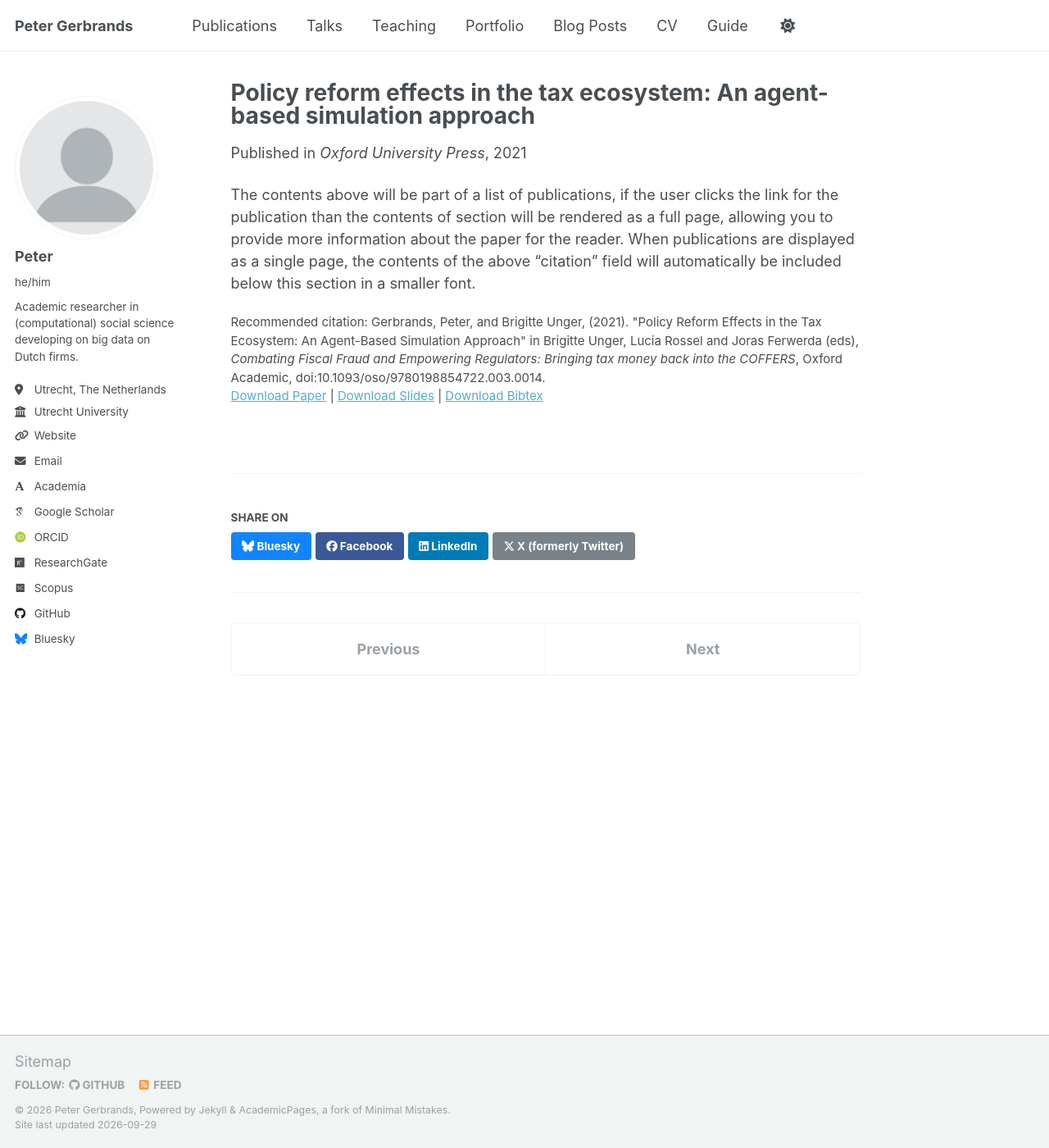
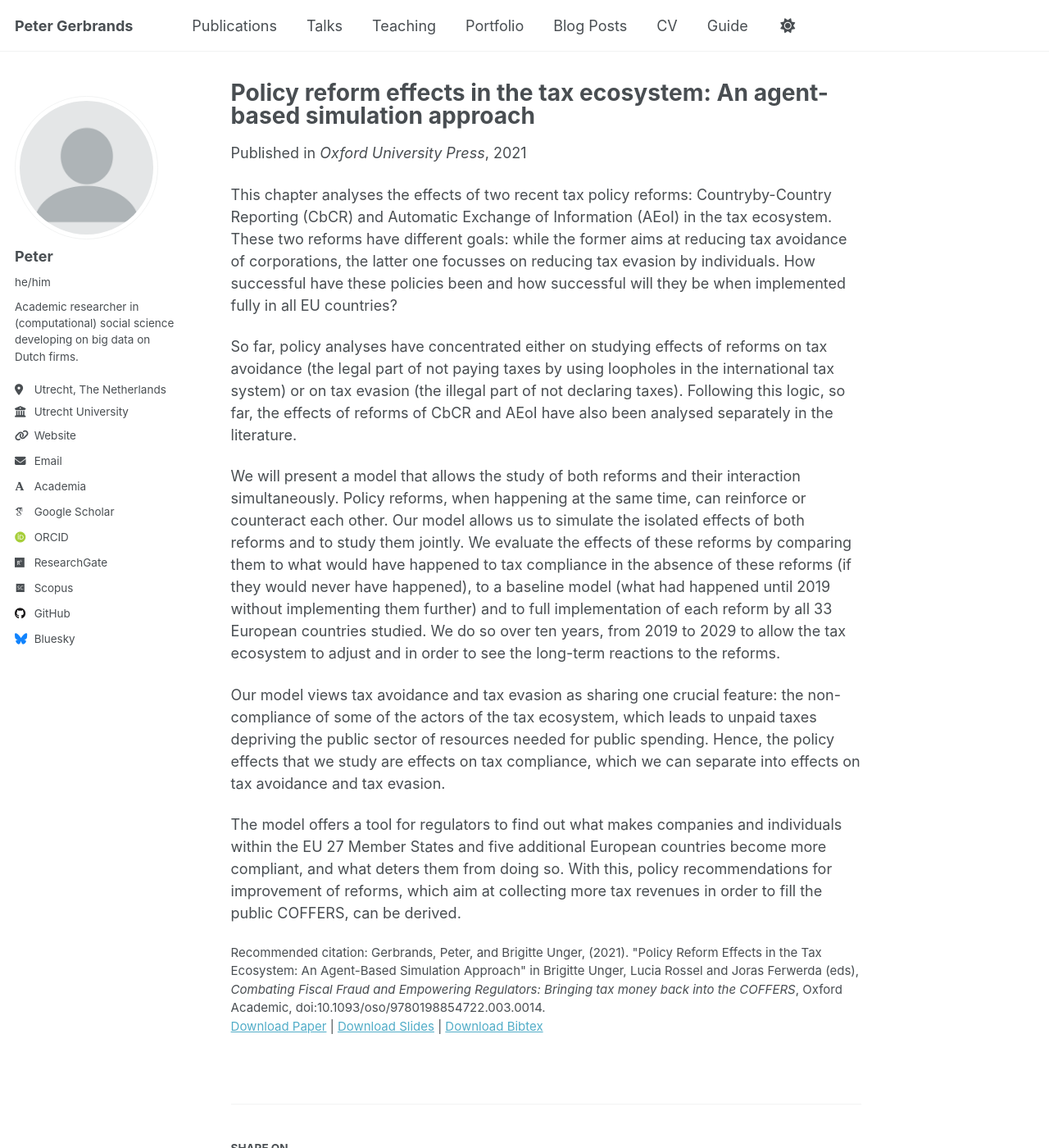
Before and after one commit to pgerbrands/pgerbrands.github.io, a Jekyll site: the page built from _publications/2009-10-01-paper-title-number-1.md, in a window 1280 px wide and 1400 px high. Shown: the whole window at 82% size. Built offline with Jekyll 4.4.1, drawn with Linux system fonts in a browser that asks for light colours; some web fonts are replaced.

Commit message:
Update publication details and add chapter analysis
This chapter analyses the effects of two recent tax policy reforms: Countryby-Country Reporting (CbCR) and Automatic Exchange of Information (AEoI) in the tax ecosystem. It presents a model to study their interaction and evaluate their effects on tax compliance over a ten-year period.

```diff
--- a/_publications/2009-10-01-paper-title-number-1.md
+++ b/_publications/2009-10-01-paper-title-number-1.md
@@ -11,4 +11,12 @@ paperurl: 'https://academic.oup.com/book/39754/chapter/339818874/chapter-pdf/574
 bibtexurl: '/files/policy_reform_ref.bibtex'
 citation: 'Gerbrands, Peter, and Brigitte Unger, (2021). &quot;Policy Reform Effects in the Tax Ecosystem: An Agent-Based Simulation Approach&quot; in Brigitte Unger, Lucia Rossel and Joras Ferwerda (eds), <i>Combating Fiscal Fraud and Empowering Regulators: Bringing tax money back into the COFFERS</i>, Oxford Academic, doi:10.1093/oso/9780198854722.003.0014.'
 ---
-The contents above will be part of a list of publications, if the user clicks the link for the publication than the contents of section will be rendered as a full page, allowing you to provide more information about the paper for the reader. When publications are displayed as a single page, the contents of the above "citation" field will automatically be included below this section in a smaller font.
+This chapter analyses the effects of two recent tax policy reforms: Countryby-Country Reporting (CbCR) and Automatic Exchange of Information (AEoI) in the tax ecosystem. These two reforms have different goals: while the former aims at reducing tax avoidance of corporations, the latter one focusses on reducing tax evasion by individuals. How successful have these policies been and how successful will they be when implemented fully in all EU countries?
+
+So far, policy analyses have concentrated either on studying effects of reforms on tax avoidance (the legal part of not paying taxes by using loopholes in the international tax system) or on tax evasion (the illegal part of not declaring taxes). Following this logic, so far, the effects of reforms of CbCR and AEoI have also been analysed separately in the literature.
+
+We will present a model that allows the study of both reforms and their interaction simultaneously. Policy reforms, when happening at the same time, can reinforce or counteract each other. Our model allows us to simulate the isolated effects of both reforms and to study them jointly. We evaluate the effects of these reforms by comparing them to what would have happened to tax compliance in the absence of these reforms (if they would never have happened), to a baseline model (what had happened until 2019 without implementing them further) and to full implementation of each reform by all 33 European countries studied. We do so over ten years, from 2019 to 2029 to allow the tax ecosystem to adjust and in order to see the long-term reactions to the reforms.
+
+Our model views tax avoidance and tax evasion as sharing one crucial feature: the non-compliance of some of the actors of the tax ecosystem, which leads to unpaid taxes depriving the public sector of resources needed for public spending. Hence, the policy effects that we study are effects on tax compliance, which we can separate into effects on tax avoidance and tax evasion.
+
+The model offers a tool for regulators to find out what makes companies and individuals within the EU 27 Member States and five additional European countries become more compliant, and what deters them from doing so. With this, policy recommendations for improvement of reforms, which aim at collecting more tax revenues in order to fill the public COFFERS, can be derived.
```
